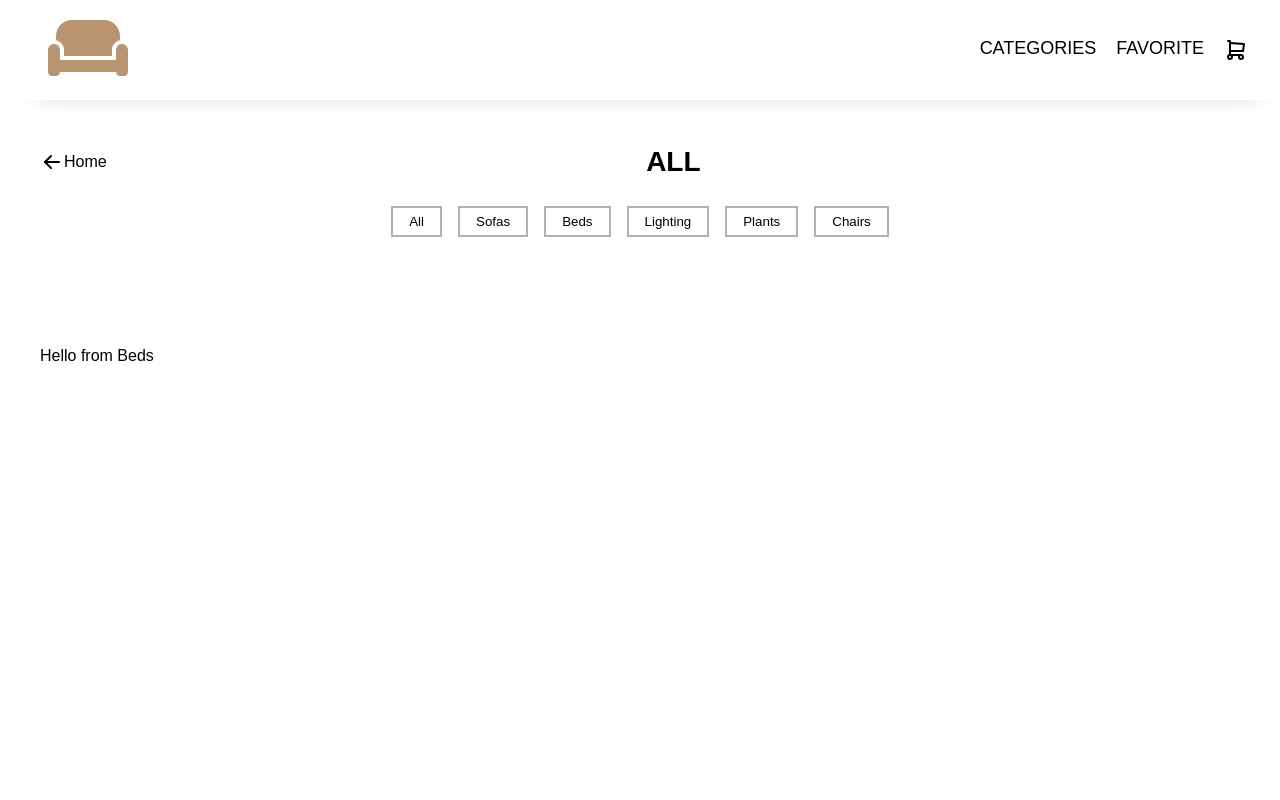
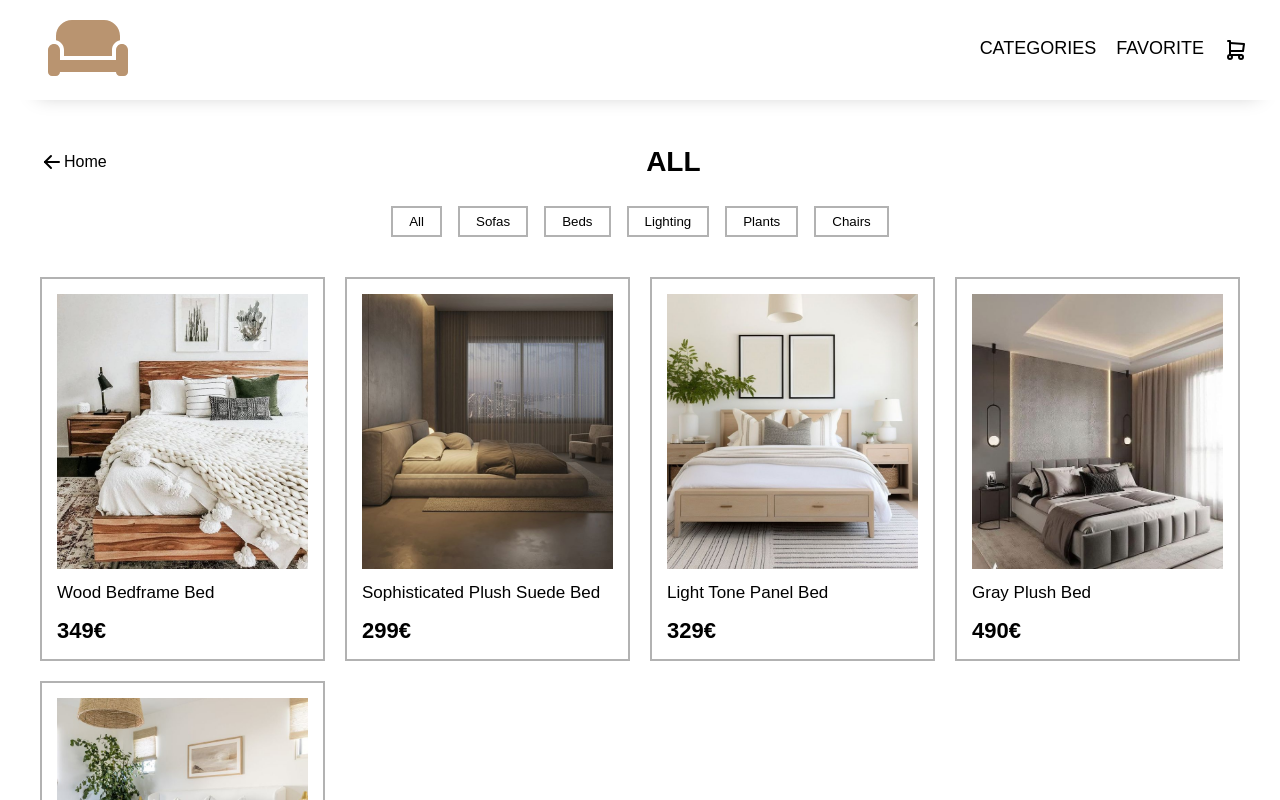
Before and after one commit to mhserrano/e-commerce, a React (Vite) app: page /categories/beds in a window 1280 px wide. Shown: the top 800 px of the page. Built offline with nearby package versions, Linux system fonts and the light colour scheme; a web font is replaced by a local one.

Commit message:
Filtered the items based on their category

```diff
--- a/src/components/SingleCategory/Beds.jsx
+++ b/src/components/SingleCategory/Beds.jsx
@@ -1,5 +1,26 @@
+import "../Categories.css";
+import { items } from "../AllData";
+
 function Beds() {
-  return <div className="container">Hello from Beds</div>;
+  const filteredItems = items.filter((item) => item.category === "bed");
+
+  return (
+    <div className="products-container">
+      <div className="products-grid">
+        {filteredItems.map((item) => {
+          return (
+            <div className="product" key={item.id}>
+              <img src={item.img} alt="product" />
+              <div className="product-details">
+                <p className="product-description">{item.description}</p>
+                <p className="price">{item.price}€</p>
+              </div>
+            </div>
+          );
+        })}
+      </div>
+    </div>
+  );
 }
 
 export default Beds;
--- a/src/index.css
+++ b/src/index.css
@@ -1,5 +1,6 @@
 body {
   font-family: "Blinker", sans-serif;
+  scroll-behavior: smooth;
 }
 a {
   color: black;
```
